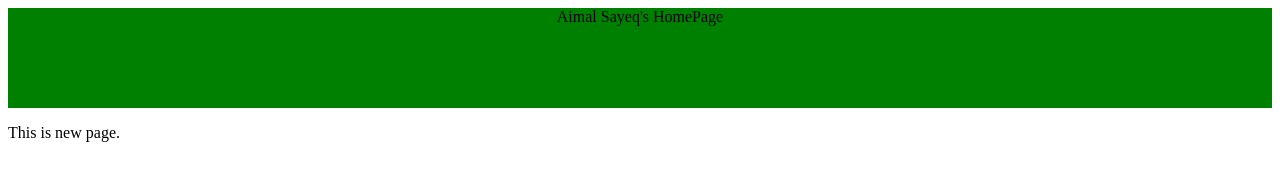
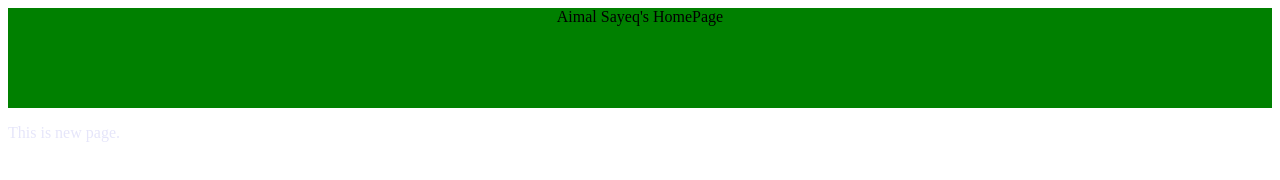
Before and after one commit to asayeq/asayeqdeveloper, a plain HTML site: page index.html in a window 1280 px wide. Drawn offline with Linux system fonts and the light colour scheme.

Commit message:
Update style.css

```diff
--- a/style.css
+++ b/style.css
@@ -3,7 +3,9 @@
 
 
 
-
+.background{
+  color: #E6E6FA
+}
 
 
 
```
